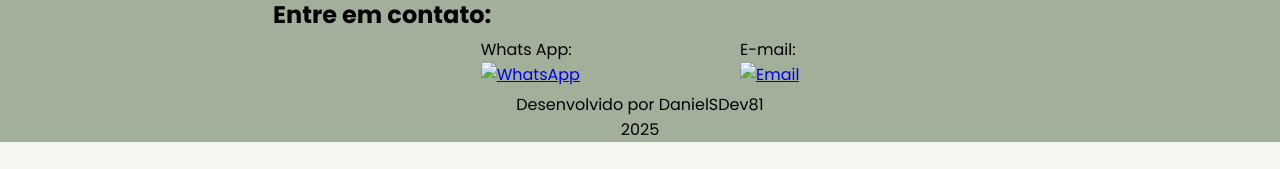
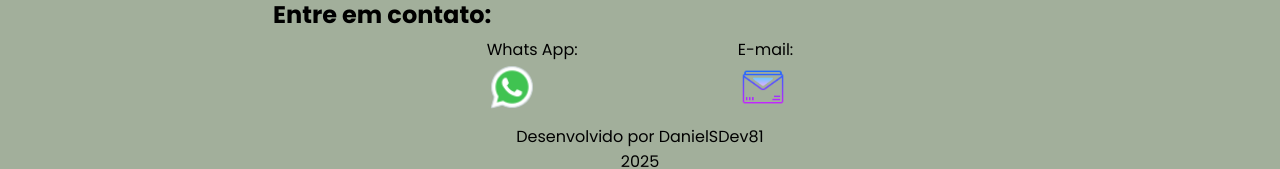
Before and after one commit to Danielsilverio81/my-space-for-Excel-projects-portifolio, a website with bundled scripts: page index.html in a window 1280 px wide. Shown: the part 1565-1734 px from the top of the page. Before the commit the page ends 1707 px from the top, so only its background shows below. Built offline with nearby package versions, Linux system fonts and the light colour scheme; files whose address does not match are found by name.

Commit message:
mudança da pasta public para imagens correção

```diff
--- a/index.html
+++ b/index.html
@@ -33,7 +33,7 @@
     </aside>
     <main>
       <section>
-        <div class="img-content"><img src="./public/IMG_20240419_165832372~2.jpg" alt="my-photo"></div>
+        <div class="img-content"><img src="./src/images/IMG_20240419_165832372~2.jpg" alt="my-photo"></div>
         <h2 id="about">Sobre Mim</h2>
         <div class="about-info">
           <p>Olá, sou <strong>Daniel Silverio</strong>. Tenho experiência prática em Excel, do nível básico ao avançado, e sou apaixonado por criar soluções que combinam tecnologia, eficiência e clareza visual.</p>
@@ -72,13 +72,13 @@
         <div>
           <p>Whats App:</p>
           <a href="https://wa.me/5531995789158?text=Olá%2C%20gostaria%20de%20saber%20mais%20informações!" target="_blank">
-            <img src="./public/icons8-whatsapp-48.png" alt="WhatsApp" width="50" height="50">
+            <img src="./src/images/icons8-whatsapp-48.png" alt="WhatsApp" width="50" height="50">
           </a>
         </div>
         <div>
           <p>E-mail:</p>
           <a href="mailto:danielsilverio81@gmail.com">
-            <img src="./public/icons8-email-64.png" alt="Email" width="50" height="50">
+            <img src="./src/images/icons8-email-64.png" alt="Email" width="50" height="50">
           </a>
         </div>
       </div>
```
Also changed, not shown: src/images/IMG_20240419_165832372~2.jpg (renamed from public/IMG_20240419_165832372~2.jpg), src/images/icons8-email-64.png (added), src/images/icons8-whatsapp-48.png (added).
